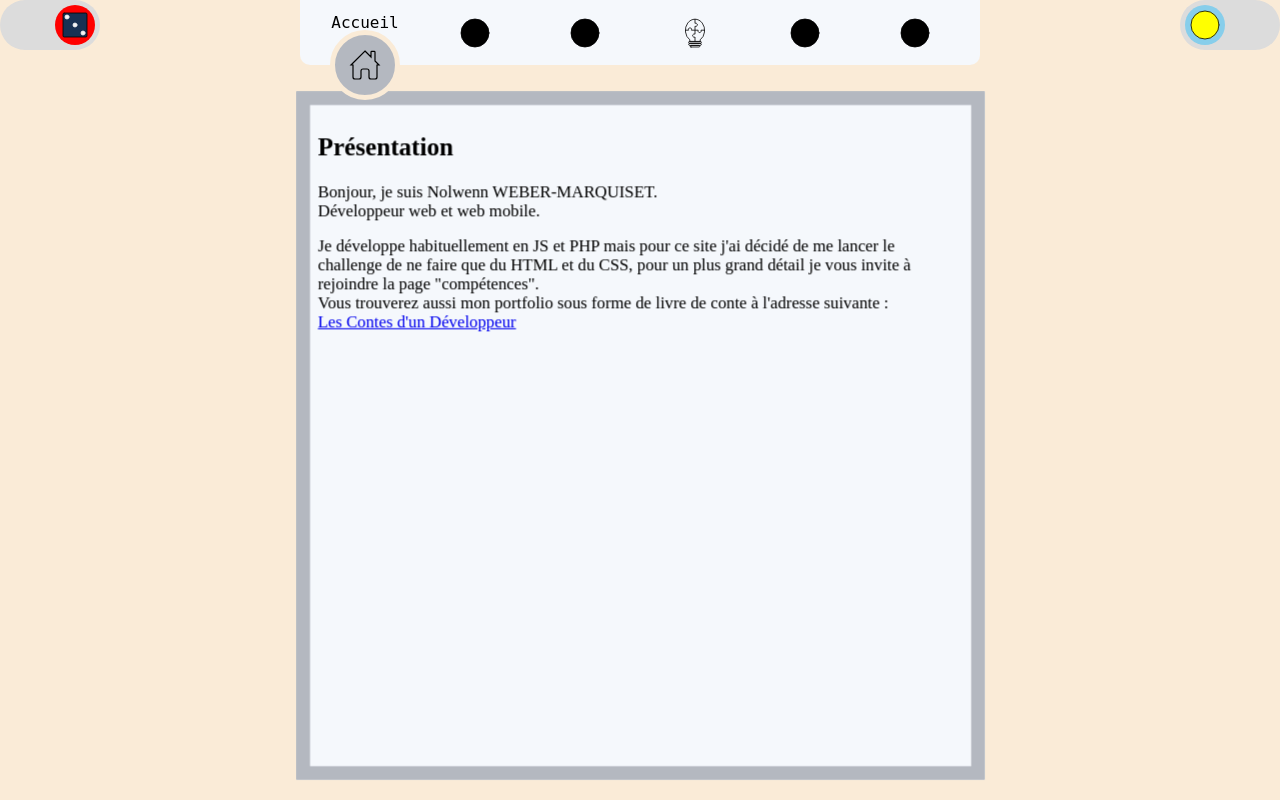
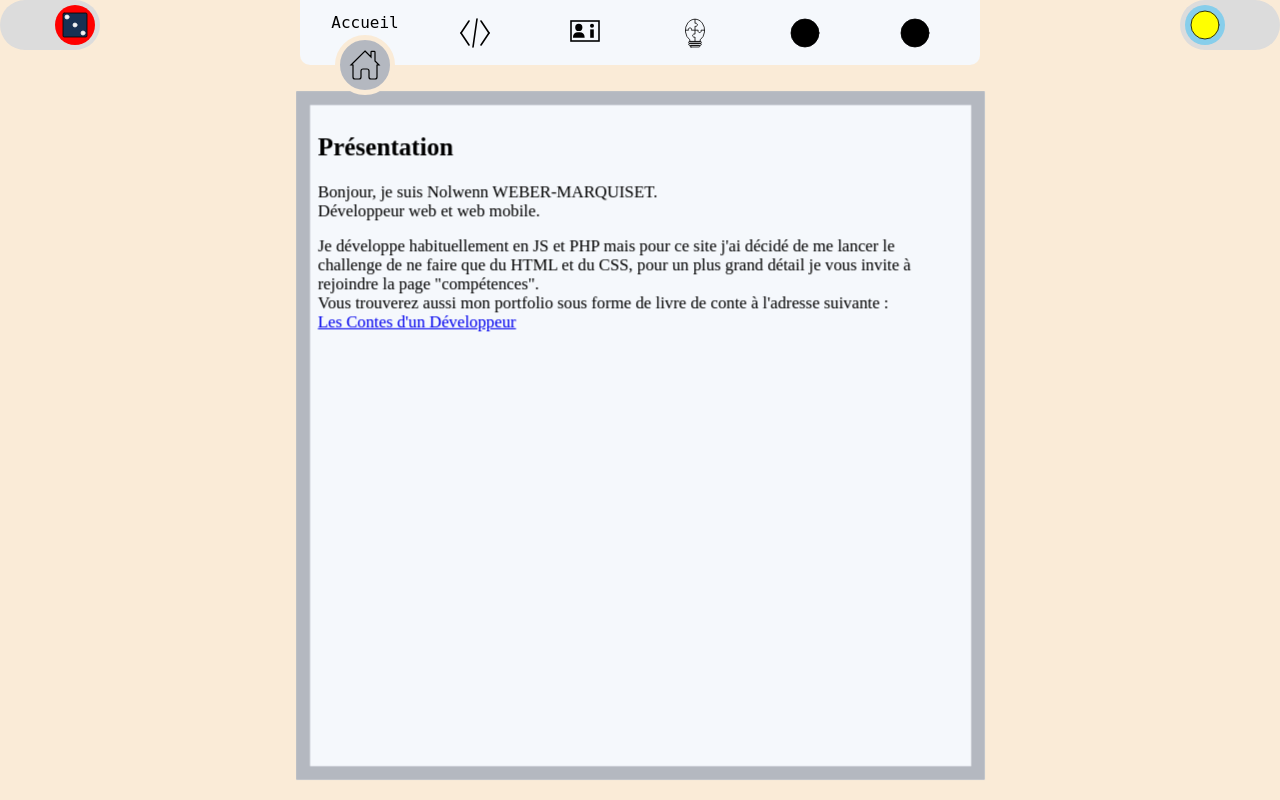
Before and after one commit to NolwennWM/Dice-of-Developper, a PHP site: page / in a window 1280 px wide. Run offline with PHP 8.4, Linux system fonts and the light colour scheme.

Commit message:
icons and dark theme

```diff
--- a/assets/styles/header.css
+++ b/assets/styles/header.css
@@ -7,7 +7,7 @@ header.portfolio-header
     height: 70px;
     font-family: monospace, 'Courier New', Courier;
     padding-bottom: 5px;
-
+    /* Toggle Buttons for themes and animations */
     & label.btn-toggle
     {
         display: flex;
@@ -112,7 +112,6 @@ header.portfolio-header
             }
             .animation-toggle &
             {
-                /* background-color: skyblue; */
                 & svg#anime-level-icon
                 {
                     width: 80%;
@@ -139,6 +138,7 @@ header.portfolio-header
             }
         }
     }
+    /* Navigation */
     & nav.cube-navigation
     {
         position: relative;
@@ -199,6 +199,7 @@ header.portfolio-header
                         transition: bottom .5s;
                         translate: 0 50%;
                         bottom: 50%;
+                        filter: var(--icon-filter);
                         .input-link:checked ~ &
                         {
                             bottom: 0;
--- a/assets/styles/main.css
+++ b/assets/styles/main.css
@@ -87,6 +87,7 @@ main.container
                 width: 50cqmin;
                 height: 50cqmin;
                 transition: opacity 0.4s var(--cube-duration-launch) linear;
+                filter: var(--icon-filter);
             }
         }
         header#page-control:has(.input-link:active) ~ main.container &, header#page-control:has(.animation-toggle #check-animation:checked) ~ main.container &
--- a/assets/styles/settings.css
+++ b/assets/styles/settings.css
@@ -12,10 +12,11 @@
     --text-nav-color: black;
     --border-color: #b4b8c0;
     --border-color-translucent: #b4b8c080;
+    --icon-filter: none;
     /* Navbar Settings */
     --item-menu-width: 90px;
     --item-menu-spacing: 20px;
-    --indicator-size: 70px;
+    --indicator-size: 60px;
     --toggle-width: 100px;
     --toggle-height: 50px;
     /* Cube Settings */
@@ -31,10 +32,13 @@
     --cube-move-y: 0dvh;
     --cube-move-rotation: 0.5, 1, 2;
 }
+/* Dark Mode */
 :root:has(input#check-theme:checked)
 {
+    /* Colors Settings */
     --bg-color: #0e1217;
     --bg-dice-color: #1c1f26;
     --text-nav-color: #cccccc;
     --border-color: #545b6a;
+    --icon-filter: invert(100%);
 }
```
Also changed, not shown: assets/images/about.svg, assets/images/projects.svg.
